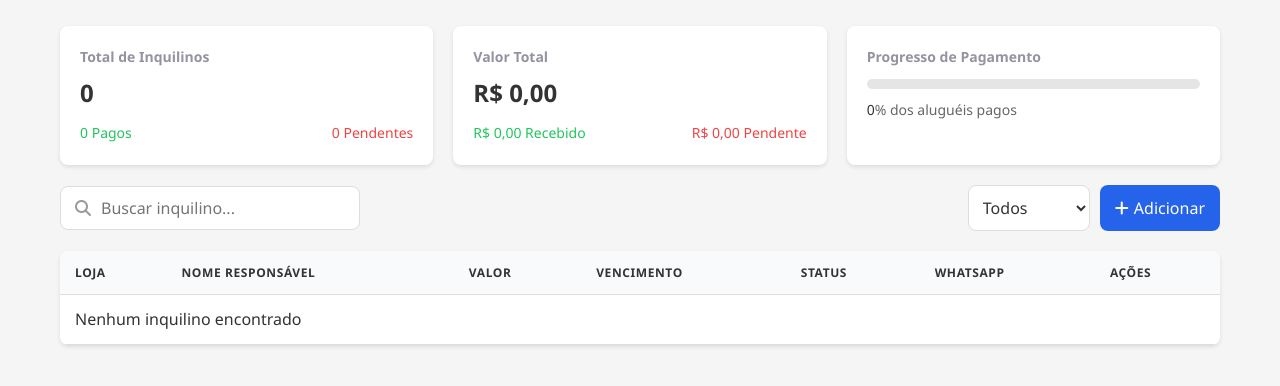
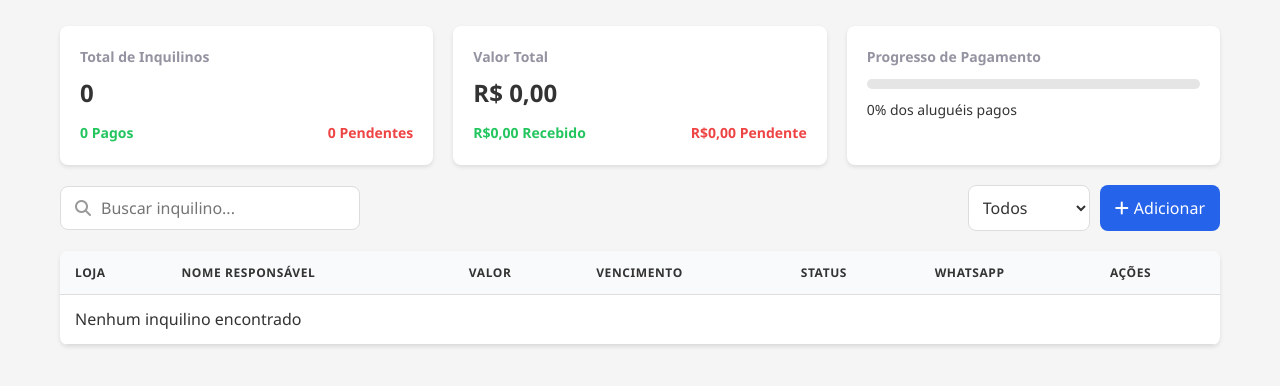
Before and after one commit to Fiamoncini/Aluguel, a plain HTML site: page index.html in a window 1280 px wide. Shown: the part 72-458 px from the top of the page. Drawn offline with Linux system fonts and the light colour scheme.

Commit message:
Update index.html

```diff
--- a/index.html
+++ b/index.html
@@ -22,8 +22,8 @@
                 <h3>Total de Inquilinos</h3>
                 <p class="numero-destaque" id="total-inquilinos">0</p>
                 <div class="info-adicional">
-                    <span class="texto-verde"><span id="inquilinos-pagos">0</span> Pagos</span>
-                    <span class="texto-vermelho"><span id="inquilinos-pendentes">0</span> Pendentes</span>
+                    <span class="texto-verde"><strong><span id="inquilinos-pagos">0</span> Pagos</strong></span>
+                    <span class="texto-vermelho"><strong><span id="inquilinos-pendentes">0</span> Pendentes</strong></span>
                 </div>
             </div>
 
@@ -31,8 +31,8 @@
                 <h3>Valor Total</h3>
                 <p class="numero-destaque" id="valor-total">R$ 0,00</p>
                 <div class="info-adicional">
-                    <span class="texto-verde">R$ <span id="valor-pago">0,00</span> Recebido</span>
-                    <span class="texto-vermelho">R$ <span id="valor-pendente">0,00</span> Pendente</span>
+                    <span class="texto-verde"><strong>R$<span id="valor-pago">0,00</span> Recebido</strong></span>
+                    <span class="texto-vermelho"><strong>R$<span id="valor-pendente">0,00</span> Pendente</strong></span>
                 </div>
             </div>
 
@@ -42,7 +42,7 @@
                     <div class="progresso" id="barra-progresso"></div>
                 </div>
                 <p class="info-progresso">
-                    <span id="porcentagem-pagos">0</span>% dos aluguéis pagos
+                    <span id="porcentagem-pagos">0</span><span id="porcentagempagos">% dos aluguéis pagos</span>
                 </p>
             </div>
         </div>
```
